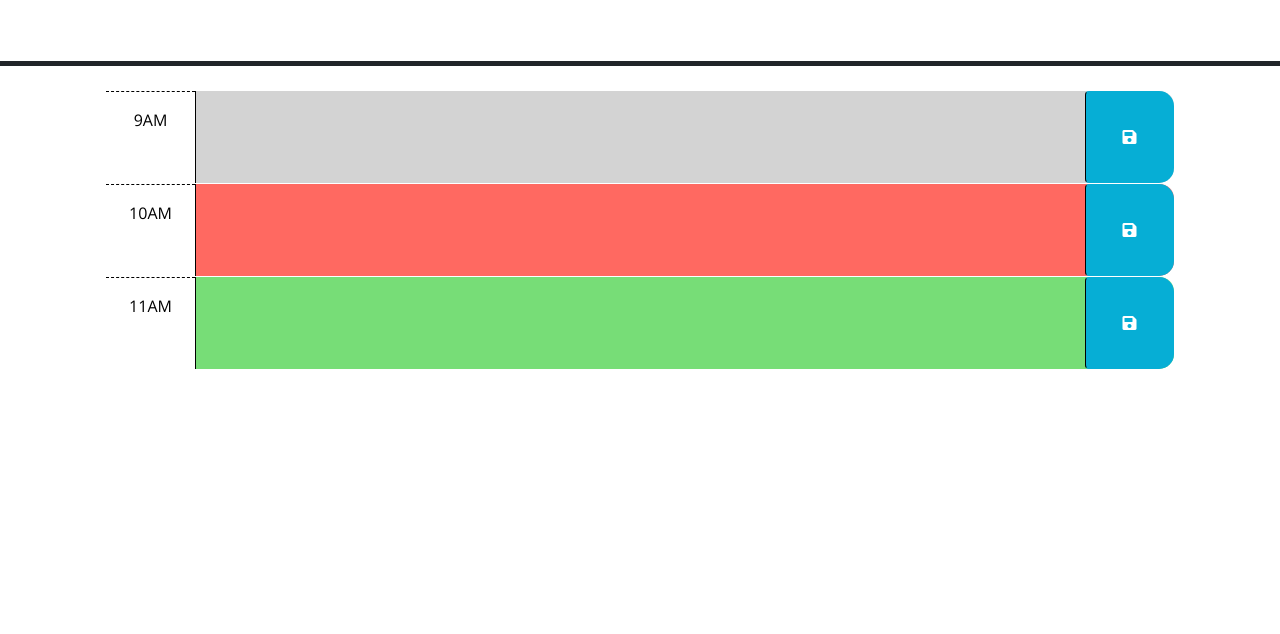
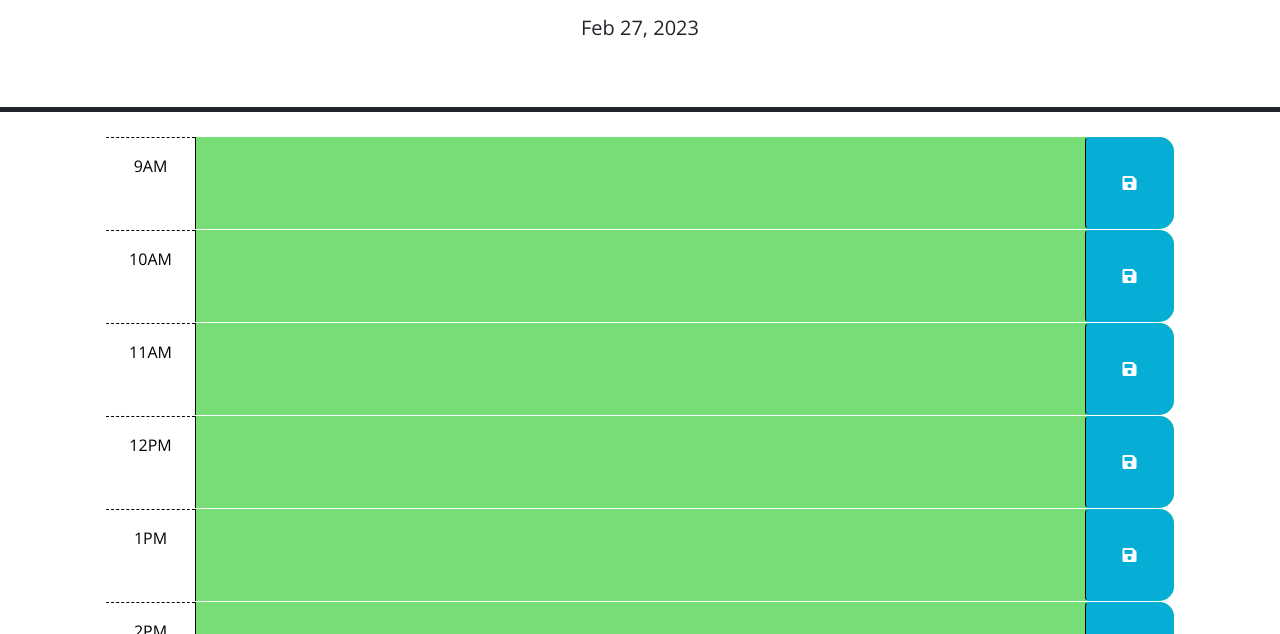
Before and after one commit to spamdalfz/daily-planner, a plain HTML site: page index.html in a window 1280 px wide. Shown: the part 166-800 px from the top of the page. Drawn offline with nearby package versions, Linux system fonts and the light colour scheme.

Commit message:
added JavaScript functions for header to display time and to display rows for time blocks.

```diff
--- a/index.html
+++ b/index.html
@@ -1,24 +1,16 @@
 <!DOCTYPE html>
 <html lang="en">
+
 <head>
   <meta charset="UTF-8" />
   <meta name="viewport" content="width=device-width, initial-scale=1.0" />
   <meta http-equiv="X-UA-Compatible" content="ie=edge" />
-    <link
-      rel="stylesheet"
-      href="https://cdn.jsdelivr.net/npm/bootstrap@5.1.3/dist/css/bootstrap.min.css"
-    />
-    <link
-      rel="stylesheet"
-      href="https://use.fontawesome.com/releases/v5.8.1/css/all.css"
-      integrity="sha384-50oBUHEmvpQ+1lW4y57PTFmhCaXp0ML5d60M1M7uH2+nqUivzIebhndOJK28anvf"
-      crossorigin="anonymous"
-    />
-    <link
-      href="https://fonts.googleapis.com/css?family=Open+Sans&display=swap"
-      rel="stylesheet"
-    />
+  <link rel="stylesheet" href="https://cdn.jsdelivr.net/npm/bootstrap@5.1.3/dist/css/bootstrap.min.css" />
+  <link rel="stylesheet" href="https://use.fontawesome.com/releases/v5.8.1/css/all.css"
+    integrity="sha384-50oBUHEmvpQ+1lW4y57PTFmhCaXp0ML5d60M1M7uH2+nqUivzIebhndOJK28anvf" crossorigin="anonymous" />
+  <link href="https://fonts.googleapis.com/css?family=Open+Sans&display=swap" rel="stylesheet" />
   <link rel="stylesheet" href="style.css" />
+
   <title>Work Day Scheduler</title>
 </head>
 
@@ -28,51 +20,14 @@
     <p class="lead">A simple calendar app for scheduling your work day</p>
     <p id="currentDay" class="lead"></p>
   </header>
-    <div class="container-lg px-5">
-      <!-- Use class for "past", "present", and "future" to apply styles to the
-        time-block divs accordingly. The javascript will need to do this by
-        adding/removing these classes on each div by comparing the hour in the
-        id to the current hour. The html provided below is meant to be an example
-        demonstrating how the css provided can be leveraged to create the
-        desired layout and colors. The html below should be removed or updated
-        in the finished product. Remember to delete this comment once the
-        code is implemented.
-        -->
 
-      <!-- Example of a past time block. The "past" class adds a gray background color. -->
-      <div id="hour-9" class="row time-block past">
-        <div class="col-2 col-md-1 hour text-center py-3">9AM</div>
-        <textarea class="col-8 col-md-10 description" rows="3"> </textarea>
-        <button class="btn saveBtn col-2 col-md-1" aria-label="save">
-          <i class="fas fa-save" aria-hidden="true"></i>
-        </button>
-      </div>
+  <div class="container-lg px-5"></div>
 
-      <!-- Example of a a present time block. The "present" class adds a red background color. -->
-      <div id="hour-10" class="row time-block present">
-        <div class="col-2 col-md-1 hour text-center py-3">10AM</div>
-        <textarea class="col-8 col-md-10 description" rows="3"> </textarea>
-        <button class="btn saveBtn col-2 col-md-1" aria-label="save">
-          <i class="fas fa-save" aria-hidden="true"></i>
-        </button>
-      </div>
-
-      <!-- Example of a future time block. The "future" class adds a green background color. -->
-      <div id="hour-11" class="row time-block future">
-        <div class="col-2 col-md-1 hour text-center py-3">11AM</div>
-        <textarea class="col-8 col-md-10 description" rows="3"> </textarea>
-        <button class="btn saveBtn col-2 col-md-1" aria-label="save">
-          <i class="fas fa-save" aria-hidden="true"></i>
-        </button>
-      </div>
-
-    <script src="https://code.jquery.com/jquery-3.4.1.min.js"></script>
-    <script
-      src="https://cdn.jsdelivr.net/npm/dayjs@1.11.3/dayjs.min.js"
-      integrity="sha256-iu/zLUB+QgISXBLCW/mcDi/rnf4m4uEDO0wauy76x7U="
-      crossorigin="anonymous"
-    ></script>
-
+  <script src="https://cdn.jsdelivr.net/npm/dayjs@1.11.3/dayjs.min.js"
+    integrity="sha256-iu/zLUB+QgISXBLCW/mcDi/rnf4m4uEDO0wauy76x7U=" crossorigin="anonymous"></script>
+  <script src="https://code.jquery.com/jquery-3.5.1.min.js"
+    integrity="sha256-9/aliU8dGd2tb6OSsuzixeV4y/faTqgFtohetphbbj0=" crossorigin="anonymous"></script>
   <script src="script.js"></script>
 </body>
+
 </html>
--- a/script.js
+++ b/script.js
@@ -1,31 +1,63 @@
-// Wrap all code that interacts with the DOM in a call to jQuery to ensure that
-// the code isn't run until the browser has finished rendering all the elements
-// in the html.
-$(window).on("load", function () {
+
+$(document).ready(function () {
 
 
-  $(function () {
+  var workDayHours = [
+    '9AM', '10AM', '11AM', '12PM', '1PM', '2PM', '3PM', '4PM', '5PM'
+  ];
+  // Loop through the workDayHours array and create time blocks for each hour
+  for (var i = 0; i < workDayHours.length; i++) {
+    var hour = workDayHours[i];
+    // Create a new div element with an ID and class of "time-block"
+    var timeBlock = $('<div>').attr('id', 'hour-' + (i + 9)).addClass('row time-block');
+    // Create a div element with a class of "hour" and display the current hour
+    var hourCol = $('<div>').addClass('col-2 col-md-1 hour text-center py-3').text(hour);
+    // Create a textarea element with a class of "description"
+    var description = $('<textarea>').addClass('col-8 col-md-10 description').attr('rows', '3');
+    // Create a button element with a class of "saveBtn"
+    var saveBtn = $('<button>').addClass('btn saveBtn col-2 col-md-1').attr('aria-label', 'save');
+    // Create an icon element to display inside the save button
+    var saveIcon = $('<i>').addClass('fas fa-save').attr('aria-hidden', 'true');
+
+    // Append the icon element to the save button
+    saveBtn.append(saveIcon);
+    // Append the hour, description, and save button elements to the time block
+    timeBlock.append(hourCol, description, saveBtn);
+    // Append the entire time block to an element with a class of "container-lg"
+    $('.container-lg').append(timeBlock);
+  }
+
+  var currentHour = dayjs().format('H');
+  $('.time-block').each(function () {
+    // Get the hour from the ID attribute of the time block element and convert it to a number
+    var blockHour = parseInt($(this).attr('id').split('-')[1]);
+    // Compare the block hour to the current hour and apply the appropriate class
+    if (blockHour < currentHour) {
+      $(this).addClass('past');
+
+    } else if (blockHour == currentHour) {
+      $(this).addClass('present');
+
+    } else {
+      $(this).addClass('future');
+    }
+  });
+
   // TODO: Add a listener for click events on the save button. This code should
   // use the id in the containing time-block as a key to save the user input in
-    // local storage. HINT: What does `this` reference in the click listener
+  // local storage. HINT: WHt does `this` reference in the click listener
   // function? How can DOM traversal be used to get the "hour-x" id of the
-    // time-block containing the button that was clicked? How might the id be
+  // time-block containing the button tHt was clicked? How might the id be
   // useful when saving the description in local storage?
   //
-    // TODO: Add code to apply the past, present, or future class to each time
-    // block by comparing the id to the current hour. HINTS: How can the id
-    // attribute of each time-block be used to conditionally add or remove the
-    // past, present, and future classes? How can Day.js be used to get the
-    // current hour in 24-hour time?
-    //
-    // TODO: Add code to get any user input that was saved in localStorage and set
+  // TODO: Add code to get any user input tHt was saved in localStorage and set
   // the values of the corresponding textarea elements. HINT: How can the id
   // attribute of each time-block be used to do this?
   //
-    // TODO: Add code to display the current date in the header of the page.
-  });
 
 
-
+  // displays the current date in the header of the page.
+  var today = dayjs()
+  $('#currentDay').text(today.format('MMM D, YYYY'));
 
 });
```
Lines whose indentation alone changed are shown as unchanged.
